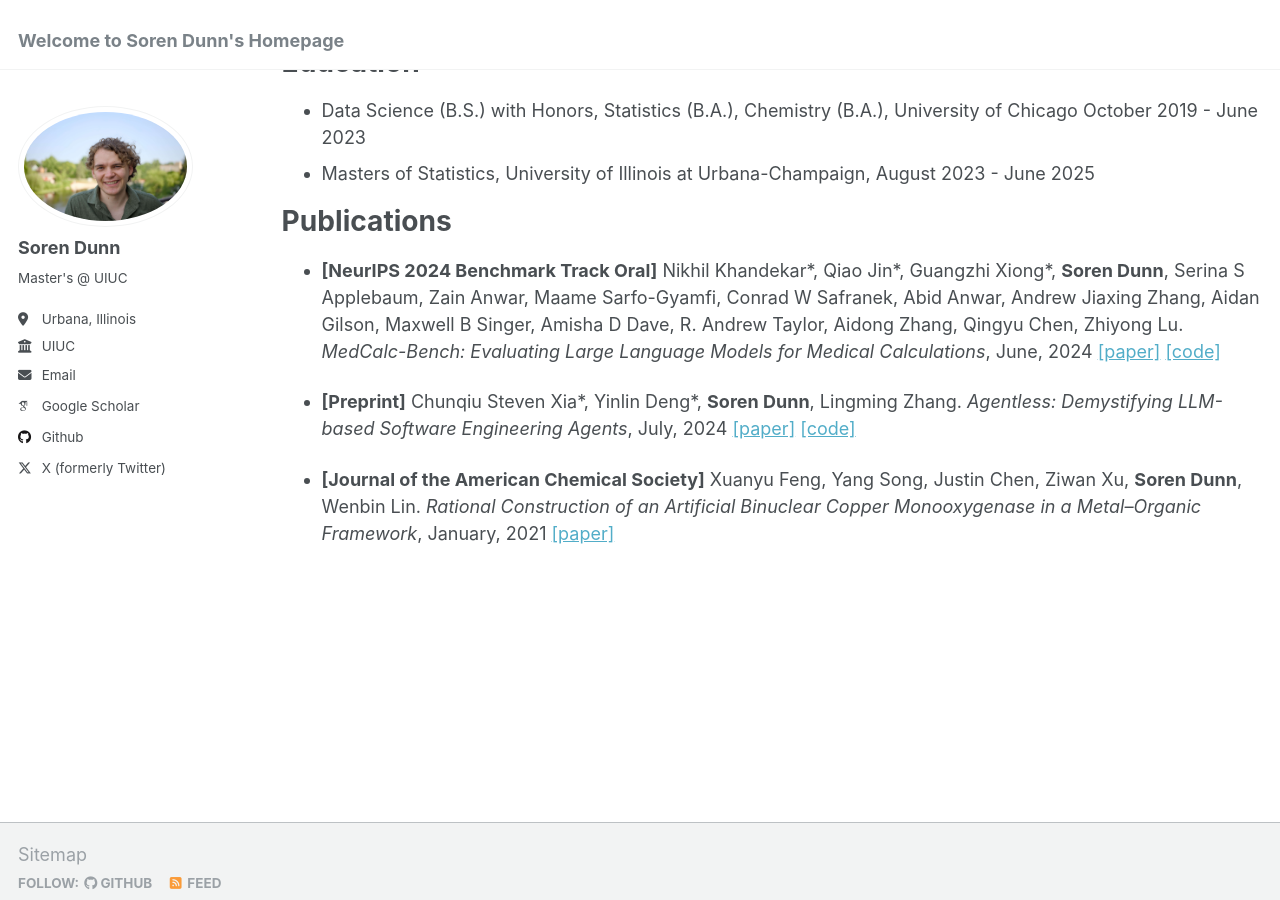
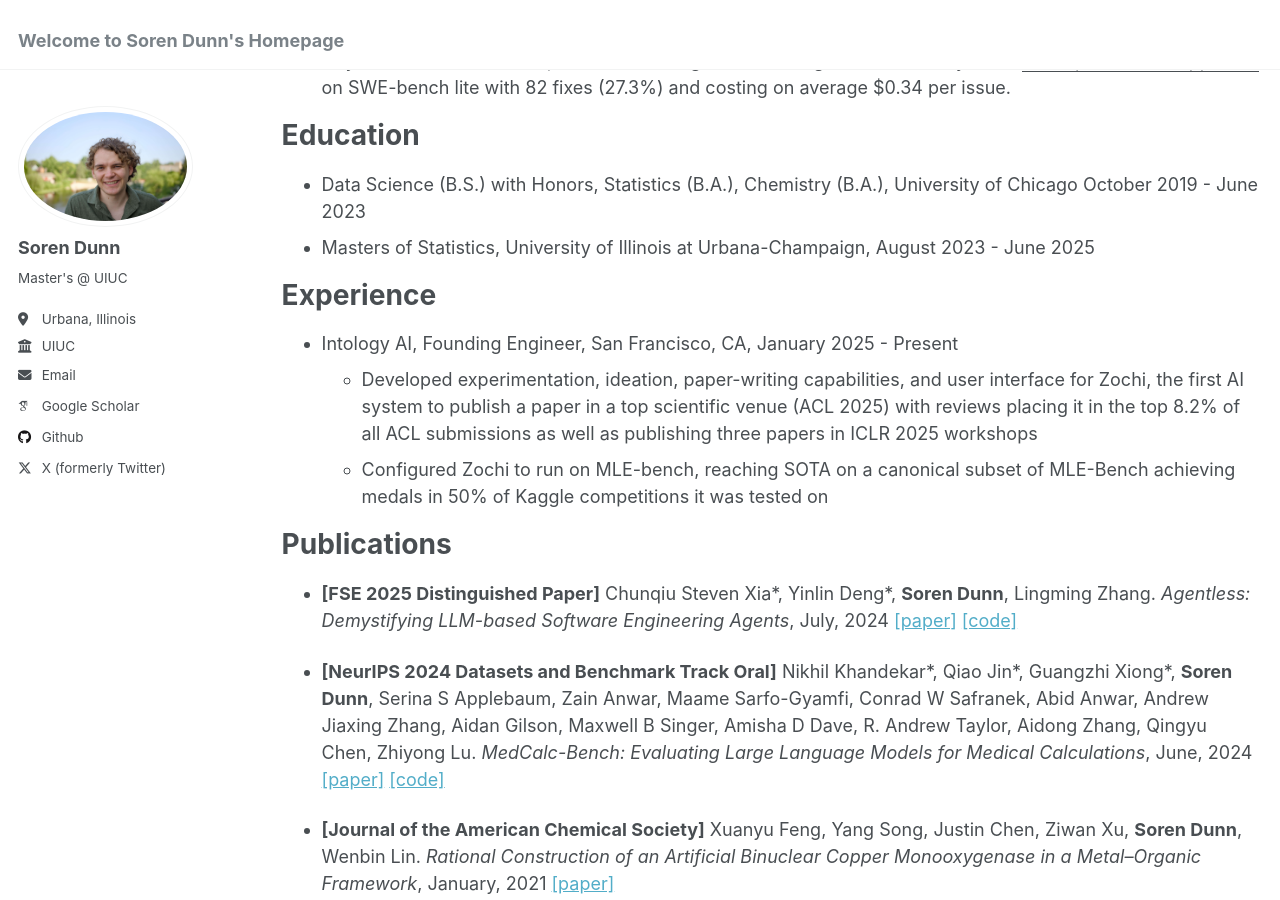
Before and after one commit to sorendunn/sorendunn.github.io, a Jekyll site: the page built from _pages/about.md, in a window 1280 px wide and 900 px high, scrolled down 879 px. Built offline with Jekyll 4.4.1, drawn with Linux system fonts in a browser that asks for light colours; some web fonts are replaced; some of the changed text lies outside the part shown.

Commit message:
updating about me section

```diff
--- a/_pages/about.md
+++ b/_pages/about.md
@@ -9,9 +9,14 @@ redirect_from:
 
 {% include base_path %}
 
-Hi, I'm Soren Dunn. I'm currently a second-year master's student at the *University of Illinois at Urbana-Champaign* supervised by Professor [Lingming Zhang](https://lingming.cs.illinois.edu/index.html). I received my bachelor's triple majoring in Data Science, Statistics, and Chemistry from the *University of Chicago* in 2023.
+Hi, I'm Soren Dunn. I'm a Founding Engineer at Intology AI. I was previously a master's student at the *University of Illinois at Urbana-Champaign*, supervised by Professor [Lingming Zhang](https://lingming.cs.illinois.edu/index.html). I received my bachelor's, triple majoring in Data Science, Statistics, and Chemistry from the *University of Chicago* in 2023.
 
-My research goal is to improve both the benchmarks we use to evaluate model **reasoning** along with the rigor of the approaches which we use to evaluate models on them in order to hone current efforts to build model systems capable of real-world problem solving. I am particularly focused on conducting reasoning evaluations for language models in the **coding domain**.
+Contact
+=====
+- Email: [soren@illinois.edu](mailto:soren@illinois.edu)
+- GitHub: [@sorendunn](https://github.com/sorendunn)
+- Twitter: [@soren_dunn_](https://twitter.com/soren_dunn_)
+- CV: [Resume](https://drive.google.com/file/d/1vkVBOFYVau3r3tdOwhPvnSWvygM0-r_w/view?usp=sharing)
 
 News
 =====
@@ -29,11 +34,17 @@ Education
 - Data Science (B.S.) with Honors, Statistics (B.A.), Chemistry (B.A.), University of Chicago October 2019 - June 2023
 - Masters of Statistics, University of Illinois at Urbana-Champaign, August 2023 - June 2025
 
+Experience
+=====
+- Intology AI, Founding Engineer, San Francisco, CA, January 2025 - Present
+  - Developed experimentation, ideation, paper-writing capabilities, and user interface for Zochi, the first AI system to publish a paper in a top scientific venue (ACL 2025) with reviews placing it in the top 8.2% of all ACL submissions as well as publishing three papers in ICLR 2025 workshops
+  - Configured Zochi to run on MLE-bench, reaching SOTA on a canonical subset of MLE-Bench achieving medals in 50% of Kaggle competitions it was tested on
+
 Publications
 =====
 
-- **[NeurIPS 2024 Benchmark Track Oral]** Nikhil Khandekar\*, Qiao Jin\*, Guangzhi Xiong\*, **Soren Dunn**, Serina S Applebaum, Zain Anwar, Maame Sarfo-Gyamfi, Conrad W Safranek, Abid Anwar, Andrew Jiaxing Zhang, Aidan Gilson, Maxwell B Singer, Amisha D Dave, R. Andrew Taylor, Aidong Zhang, Qingyu Chen, Zhiyong Lu. *MedCalc-Bench: Evaluating Large Language Models for Medical Calculations*, June, 2024 [[paper]](https://openreview.net/pdf?id=VXohja0vrQ) [[code]](https://github.com/ncbi-nlp/MedCalc-Bench)
+- **[FSE 2025 Distinguished Paper]** Chunqiu Steven Xia\*, Yinlin Deng\*, **Soren Dunn**, Lingming Zhang. *Agentless: Demystifying LLM-based Software Engineering Agents*, July, 2024 [[paper]](https://arxiv.org/pdf/2407.01489) [[code]](https://github.com/OpenAutoCoder/Agentless)
 
-- **[Preprint]** Chunqiu Steven Xia\*, Yinlin Deng\*, **Soren Dunn**, Lingming Zhang. *Agentless: Demystifying LLM-based Software Engineering Agents*, July, 2024 [[paper]](https://arxiv.org/pdf/2407.01489) [[code]](https://github.com/OpenAutoCoder/Agentless)
+- **[NeurIPS 2024 Datasets and Benchmark Track Oral]** Nikhil Khandekar\*, Qiao Jin\*, Guangzhi Xiong\*, **Soren Dunn**, Serina S Applebaum, Zain Anwar, Maame Sarfo-Gyamfi, Conrad W Safranek, Abid Anwar, Andrew Jiaxing Zhang, Aidan Gilson, Maxwell B Singer, Amisha D Dave, R. Andrew Taylor, Aidong Zhang, Qingyu Chen, Zhiyong Lu. *MedCalc-Bench: Evaluating Large Language Models for Medical Calculations*, June, 2024 [[paper]](https://openreview.net/pdf?id=VXohja0vrQ) [[code]](https://github.com/ncbi-nlp/MedCalc-Bench)
 
 - **[Journal of the American Chemical Society]** Xuanyu Feng, Yang Song, Justin Chen, Ziwan Xu, **Soren Dunn**, Wenbin Lin. *Rational Construction of an Artificial Binuclear Copper Monooxygenase in a Metal–Organic Framework*, January, 2021 [[paper]](https://pubs.acs.org/doi/full/10.1021/jacs.0c11920)
```
